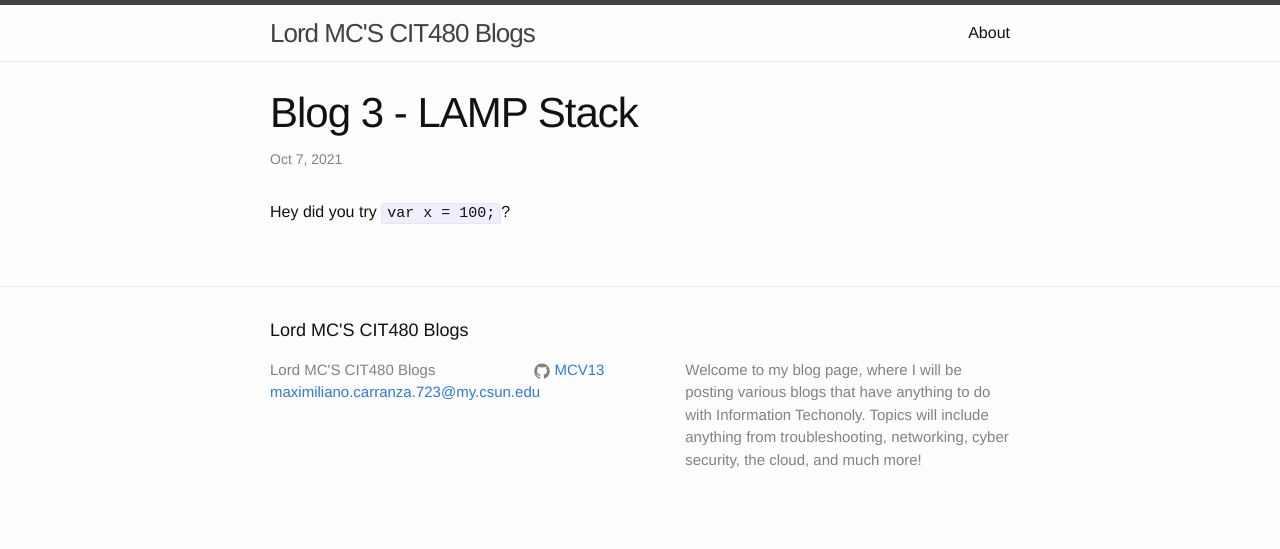
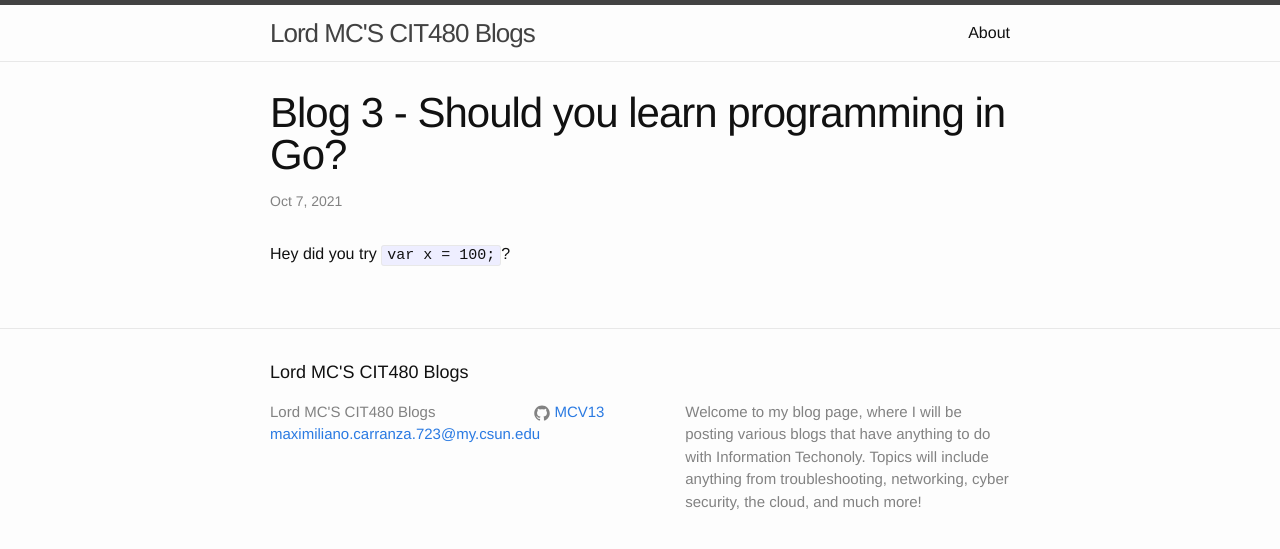
Before and after one commit to MCV13/MCV13.github.io, a Jekyll site: the page built from _posts/2021-10-06-Blog-3.md, in a window 1280 px wide. Shown: the top 549 px of the page. Built offline with Jekyll 4.4.1, drawn with Linux system fonts in a browser that asks for light colours.

Commit message:
update blog title

```diff
--- a/_posts/2021-10-06-Blog-3.md
+++ b/_posts/2021-10-06-Blog-3.md
@@ -1,6 +1,6 @@
 ---
 layout: post
-title:  "Blog 3 - LAMP Stack"
+title:  "Blog 3 - Should you learn programming in Go?"
 date:   2021-10-6 21:03:22 -0700
 categories: jekyll update
 ---
```
